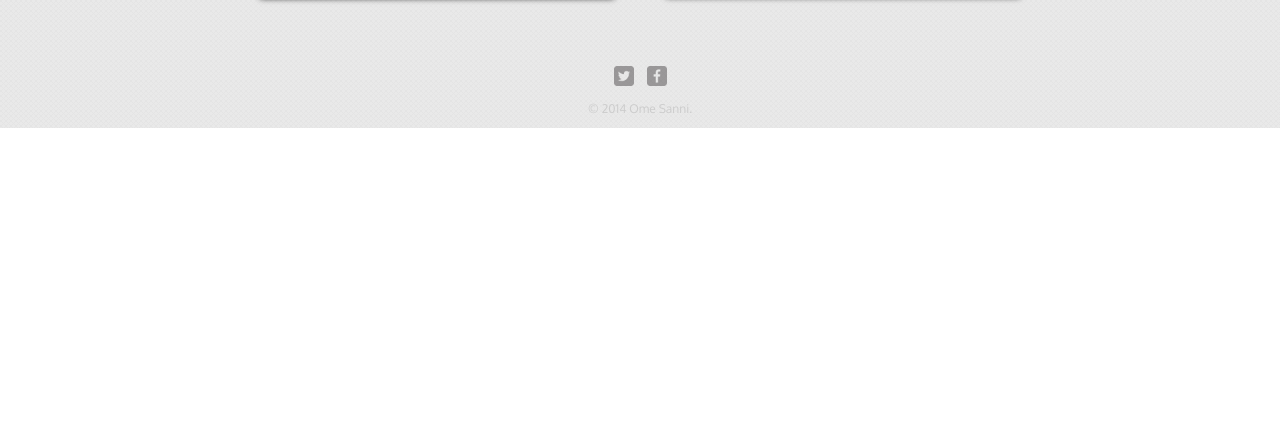
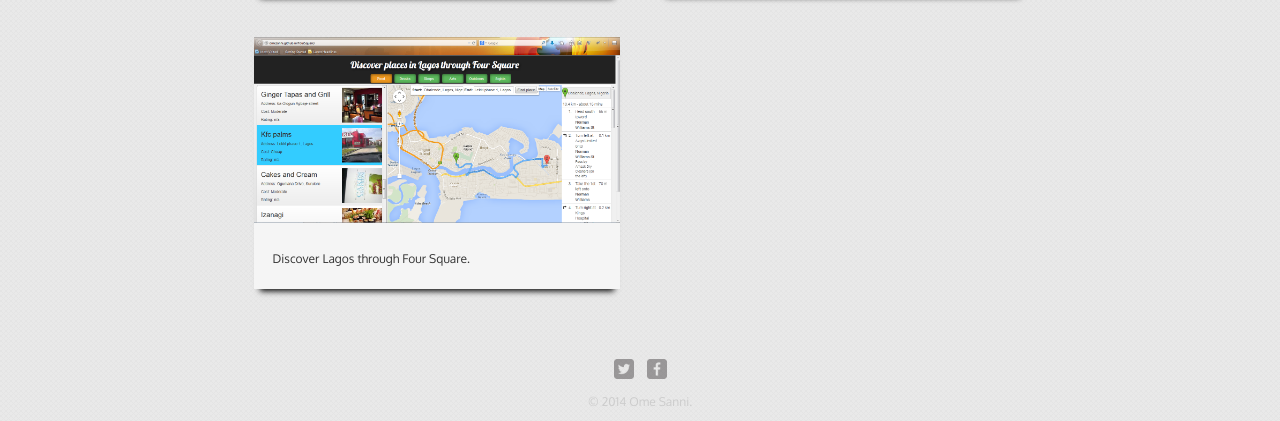
Before and after one commit to andela-omesanni/portfolio, a plain HTML site: page index.html in a window 1280 px wide. Shown: the part 740-1161 px from the top of the page. Before the commit the page ends 868 px from the top, so only its background shows below. Drawn offline with Linux system fonts and the light colour scheme.

Commit message:
added new image

```diff
--- a/css/main.css
+++ b/css/main.css
@@ -160,7 +160,8 @@
   -webkit-box-shadow: 0 8px 6px -6px black;
 }
 
-#gallery li:nth-child(3) { clear: left; }
+#gallery li:nth-child(3) { clear: both; }
+#gallery li:nth-child(5) { clear: both; }
 
 #gallery li a p {
   margin: 0;
--- a/index.html
+++ b/index.html
@@ -53,6 +53,12 @@
               <p>Play the intriguing huckle buckle game.</p>
             </a>
           </li>
+           <li>
+            <a href="http://omesanni.github.io/fourSquare/">
+              <img src="img/fourSq.png" alt="">
+              <p>Discover Lagos through Four Square.</p>
+            </a>
+          </li>
         </ul>
       </section>
       <footer>
```
Also changed, not shown: img/fourSq.png (added), img/huckle.png.
